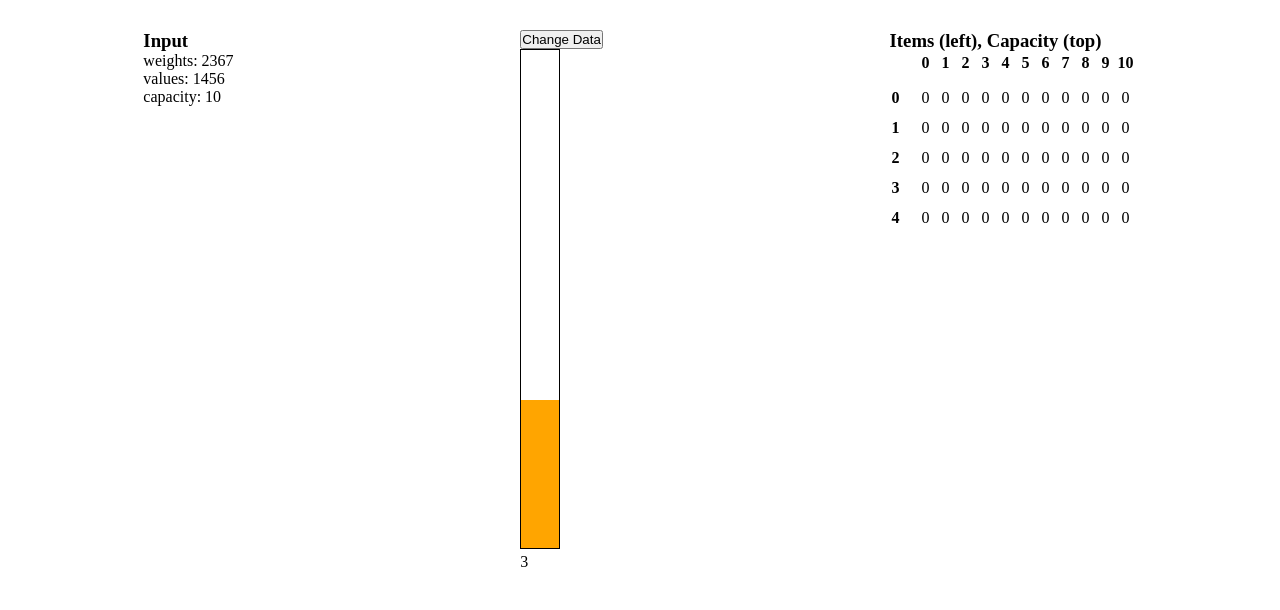
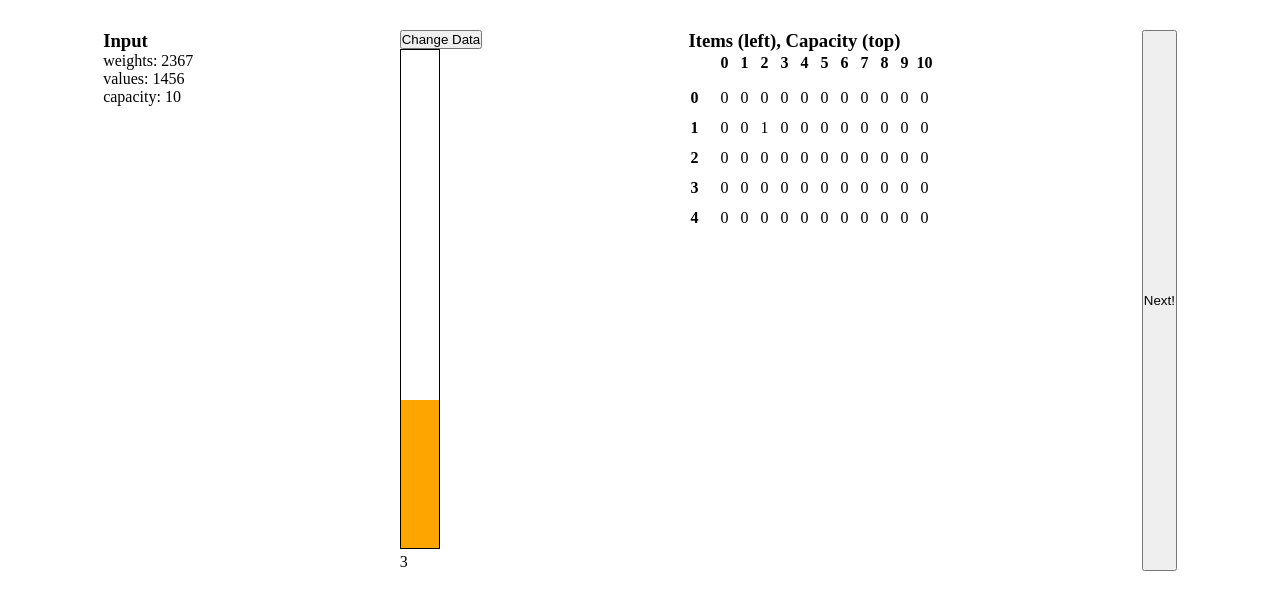
Before and after one commit to rose-paul/DP_vizualization, a React app: page / in a window 1280 px wide. Shown: the top 610 px of the page. Built offline with nearby package versions, Linux system fonts and the light colour scheme.

Commit message:
algo steps updating correctly

```diff
--- a/src/App.jsx
+++ b/src/App.jsx
@@ -1,12 +1,19 @@
 import React from 'react';
 import Knapsack from './knapsack';
+import knapsackProblem from './knapsackProblem';
 
 const App = () => {
     const [currVisual, setVisual] = React.useState(<Knapsack />);
-
+    const stepFunc = knapsackProblem([
+        [1, 2],
+        [4, 3],
+        [5, 6],
+        [6, 7],
+    ],
+        10)
     return (
         // <NavBar />
-        <Knapsack />
+        <Knapsack stepFunc={stepFunc} />
     )
 }
 
--- a/src/knapsack.jsx
+++ b/src/knapsack.jsx
@@ -2,43 +2,31 @@ import React, {useState, useEffect} from 'react';
 import CapacityChart from './capacityBar'
 import 'babel-polyfill'
 import DynamicProgrammingTable from './dpTable';
-import knapsackProblem from './knapsackProblem';
 
-const Knapsack = () => {
+const Knapsack = ({stepFunc}) => {
     const [data, setData] = useState([]);
     const [maxCapacity, setMaxCapacity] = useState(10);
     const [i, setI] = useState(0)
     const weights = [[2], [3], [6], [7]]
     const values = [[1], [4], [5], [6]]
+    const [algoI, setalgoI] = useState(0);
     const [dpTable, setTable] = useState();
 
-    // on mount, set max capacity for this input to be 10
     useEffect(() => {
-        const loop = knapsackProblem(
-            [
-                [1, 2],
-                [4, 3],
-                [5, 6],
-                [6, 7],
-            ],
-            10
-        )
-        let startAlgo = setInterval(setTable(loop()), 1000)
+        setTable(stepFunc());
         setMaxCapacity(10)
         changeData();
-        return () => {
-            clearInterval(startAlgo);
-        }
     }, []);
-
-    useEffect(() => {
-
-    }, [dpTable])
 
     // update the data if the idx changes
     useEffect(() => {
         setData(weights[i]);
     }, [i])
+
+    // update the table if the algorithm iteration changes
+    useEffect(() => {
+        setTable(stepFunc());
+    }, [algoI])
 
     // to change idx of current data
     const changeData = () => {
@@ -48,17 +36,6 @@ const Knapsack = () => {
         }
         setI(i + 1);
     }
-
-    // const dpTable = knapsackProblem(
-    //   [
-    //     [1, 2],
-    //     [4, 3],
-    //     [5, 6],
-    //     [6, 7],
-    //   ],
-    //   10
-    // );
-
 
     return (
         <div className="knapsack-outer">
@@ -74,6 +51,7 @@ const Knapsack = () => {
                 <span>{data[0]}</span>
             </div>
             <DynamicProgrammingTable numRows={5} numCols={10} dpTable={dpTable} />
+            <button onClick={() => setalgoI(oldI => oldI+1)}>Next!</button>
         </div>
     );
 }
```
Also changed, not shown: 1 other file (tests, documents, lock files or other folders).
